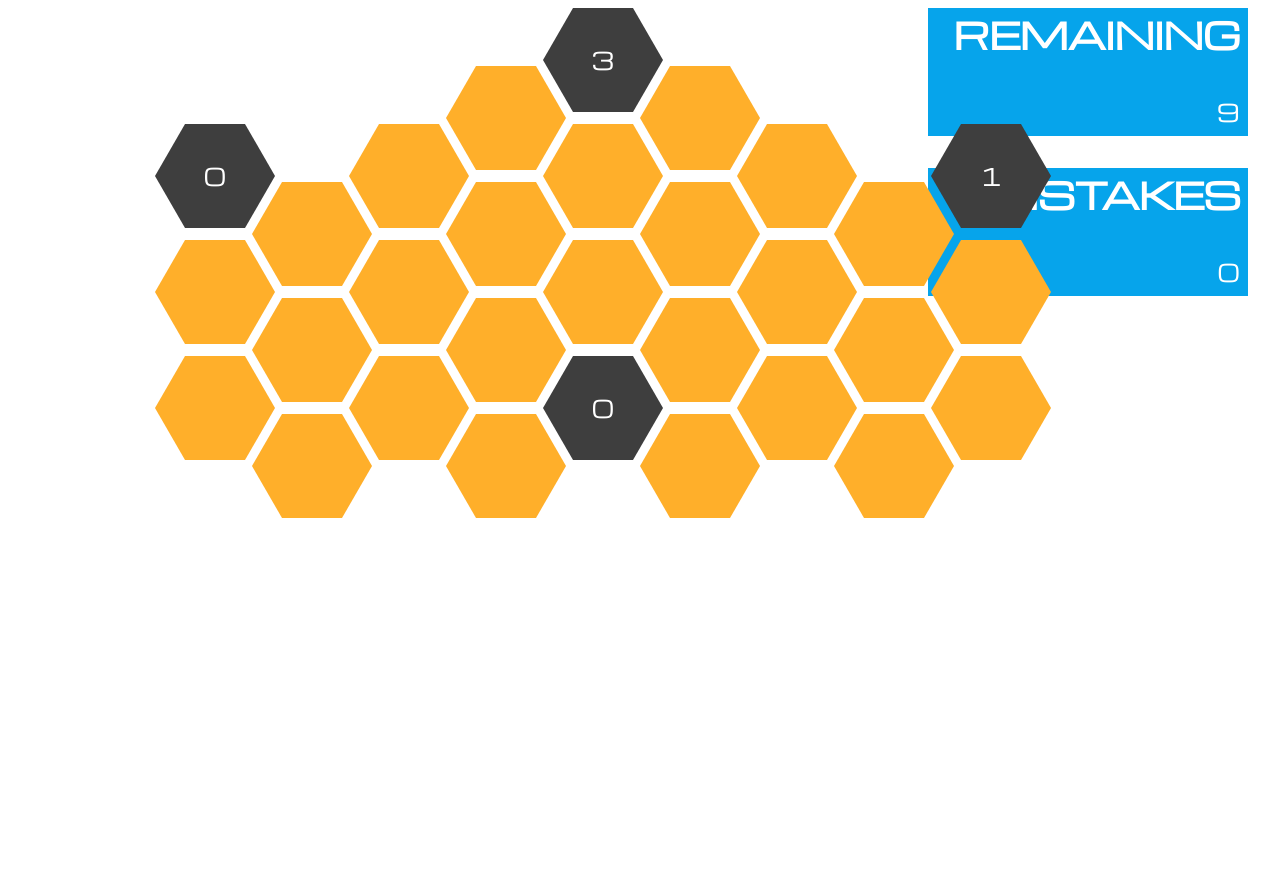
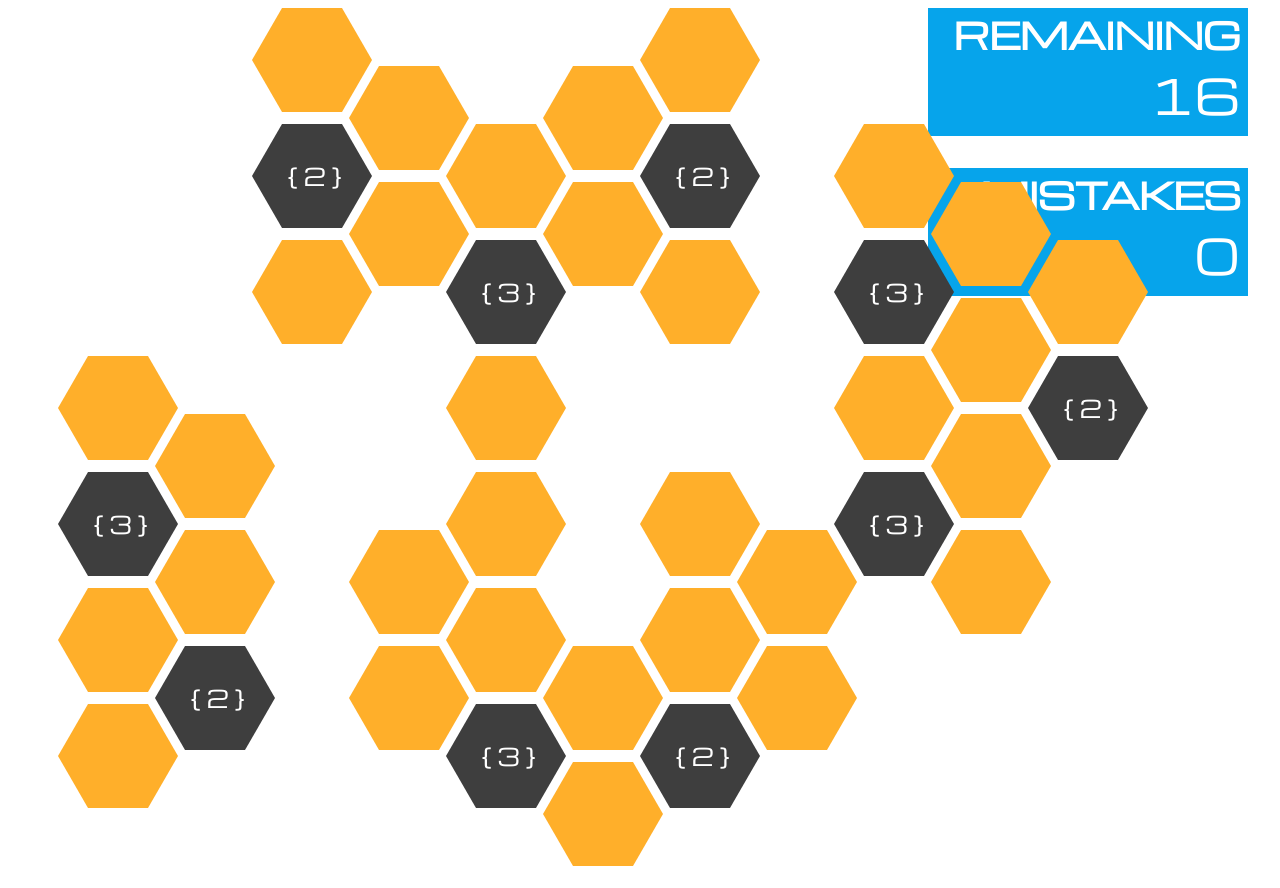
Before and after one commit to wearethewinds/HTMLCells, a website: page index.html in a window 1280 px wide. Before the commit the page ends 800 px from the top, so only its background shows below. Drawn offline with nearby package versions, Linux system fonts and the light colour scheme.

Commit message:
some minor style fixes, added a first implementation of the concatenated hint cell

```diff
--- a/js/cellfactory.js
+++ b/js/cellfactory.js
@@ -11,6 +11,11 @@ var CellFactory = function() {
             this.covert = true;
         },
         FreeCell = function(x, y) {
+            this.x = x;
+            this.y = y;
+        },
+
+        ConcatenatedCell = function(x, y, covert) {
             this.x = x;
             this.y = y;
         },
@@ -48,6 +53,18 @@ var CellFactory = function() {
           return this instanceof TrapCell;
         },
 
+        hintCellleftClickHandler = function() {
+            game.increaseFaultCounter();
+            Animations.shake.call(this.element, 3);
+        },
+
+        hintCellrightClickHandler = function() {
+            this.element.addClass('open');
+            this.covert = false;
+            this.render();
+            unregisterMouseHandler.call(this);
+        },
+
         Animations = {
             shake: function(repeat) {
                 var t = this;
@@ -71,6 +88,8 @@ var CellFactory = function() {
                 cell = new FreeCell(x, y);
             } else if (/^(.*?)O/.test(entity)) {
                 cell = new SimpleCell(x, y, /^_/.test(entity));
+            } else if (/^(.*?)C/.test(entity)) {
+                cell = new ConcatenatedCell(x, y, /^_/.test(entity));
             } else if (entity === 'X') {
                 cell = new TrapCell(x, y);
             }
@@ -85,7 +104,7 @@ var CellFactory = function() {
                 var t = this;
                 t.element = createElement.call(t);
                 t.content = false;
-                registerMouseHandler.call(t, leftClickHandler, rightClickHandler);
+                registerMouseHandler.call(t, hintCellleftClickHandler, hintCellrightClickHandler);
                 $(document).on('levelParsed', function() {
                     t.initialized = true;
                     t.render();
@@ -100,22 +119,10 @@ var CellFactory = function() {
                 return this.element;
             },
 
-            leftClickHandler = function() {
-                game.increaseFaultCounter();
-                Animations.shake.call(this.element, 3);
-            },
-
-            rightClickHandler = function() {
-                this.element.addClass('open');
-                this.covert = false;
-                this.render();
-                unregisterMouseHandler.call(this);
-            },
-
             calculate = function() {
+                console.log(this);
                 if (this.content === false) {
                     this.content = LevelService.calculateDirectValue(this.x, this.y);
-                    console.log(this.content);
                 }
                 return this.content;
             };
@@ -125,6 +132,30 @@ var CellFactory = function() {
             render: render,
             isTrap: isTrap
         };
+    }();
+
+    ConcatenatedCell.prototype = function() {
+
+            var render = function() {
+                if (!this.covert && this.initialized) {
+                    this.element.find('span').html('{' + calculate.call(this) + '}');
+                    this.element.addClass('open');
+                }
+                return this.element;
+            },
+
+            calculate = function() {
+                if (this.content === false) {
+                    this.content = LevelService.calculateDirectValue(this.x, this.y);
+                }
+                return this.content;
+            }
+
+        return {
+            init: SimpleCell.prototype.init,
+            render: render,
+            isTrap: isTrap
+        }
     }();
 
     TrapCell.prototype = function() {
--- a/js/game.js
+++ b/js/game.js
@@ -34,7 +34,7 @@ Game.prototype = function() {
         init = function() {
             createFaultBox();
             createRemainingTrapBox();
-            $('body').append(LevelService.getLevel(1));
+            $('body').append(LevelService.getLevel(3));
         },
 
         increaseFaultCounter = function() {
--- a/js/levels.js
+++ b/js/levels.js
@@ -11,6 +11,41 @@ var LevelService = function() {
         ['X','_O','_O','_O'],
         ['X','_O','O','_O','_O'],
         ['_O','_O','_O','_O']
+    ]);
+    levels.push([
+        [' ', ' ', 'O', ' ', ' '],
+        [' ', 'X', 'X', ' '],
+        [' ', '_O', '_O', '_O', ' '],
+        ['_O', 'O', 'O', '_O'],
+        ['X', '_O', '_O', '_O', 'X'],
+        ['X', '_O', '_O', '_O'],
+        [' ', '_O', 'X', 'X', ' '],
+        [' ', ' ', ' ', ' '],
+        [' ', '_O', ' ', '_O', ' '],
+        [' ', ' ', ' ', ' '],
+        [' ', 'X', 'X', '_O', ' '],
+        ['_O', '_O', '_O', 'X'],
+        ['X', '_O', '_O', '_O', 'X'],
+        ['_O', '_O', '_O', '_O'],
+        [' ', 'O', 'X', 'O', ' '],
+        [' ', '_O', '_O', ' '],
+        [' ', ' ', 'X', ' ', ' ']
+    ]);
+    levels.push([
+        [' ', '_O', ' ', '_O', ' ', ' '],
+        [' ', '_O', 'X', ' ', ' '],
+        [' ', 'C', 'X', 'C', '_O', ' '],
+        [' ', 'X', 'X', ' ', 'X'],
+        [' ', 'X', '_C', '_O', 'C', '_O'],
+        [' ', ' ', ' ', ' ', 'X'],
+        ['_O', ' ', '_O', ' ', 'X', 'C'],
+        ['X', ' ', ' ', ' ', 'X'],
+        ['C', ' ', '_O', '_O', '_C', ' '],
+        ['X', '_O', ' ', '_O', 'X'],
+        ['X', ' ', 'X', '_O', ' ', ' '],
+        ['C', '_O', 'X', '_O', ' '],
+        ['_O', ' ', 'C', 'C', ' ', ' '],
+        [' ', ' ', 'X', ' ', ' ']
     ]);
     var renderLevel = function(level) {
         currentLevel = [];
--- /dev/null
+++ b/js/tests/levels.test.js
@@ -0,0 +1,19 @@
+describe('LevelService test', function() {
+    var level = false;
+    beforeEach(function() {
+        level = LevelService.getLevel(1);
+    });
+
+    it('should return 36 list items and consists of 8 rows for level 1', function() {
+        expect(level.find('li').length).toEqual(36);
+        expect(level.find('.hex-row').length).toEqual(8);
+    });
+
+    it('should return three surrounding traps for cell (x: 2, y: 0) in level 1', function() {
+       expect(LevelService.calculateDirectValue(2, 0)).toEqual(3);
+    });
+
+    it('should return no surrounding traps for cell (x: 0, y: 2) in level 1', function() {
+        expect(LevelService.calculateDirectValue(0, 2)).toEqual(0);
+    });
+});
--- a/styles/styles.less
+++ b/styles/styles.less
@@ -13,6 +13,7 @@
 body {
   font-family: @font-hex;
   color: white;
+  -webkit-font-smoothing: antialiased;
 }
 
 #gameboard {
@@ -38,17 +39,18 @@ body {
     position: absolute;
     bottom: 0.5rem;
     right: 0.5rem;
+    font-size: 2em;
   }
 }
 
 #faultbox {
-  position: absolute;
+  position: fixed;
   right: 2rem;
   top: 10.5rem;
 }
 
 #trapbox {
-  position: absolute;
+  position: fixed;
   right: 2rem;
   top: 0.5rem;
 }
```
Also changed, not shown: js/tests/simplecell.test.js (+1 -0 lines), styles/styles.css.
